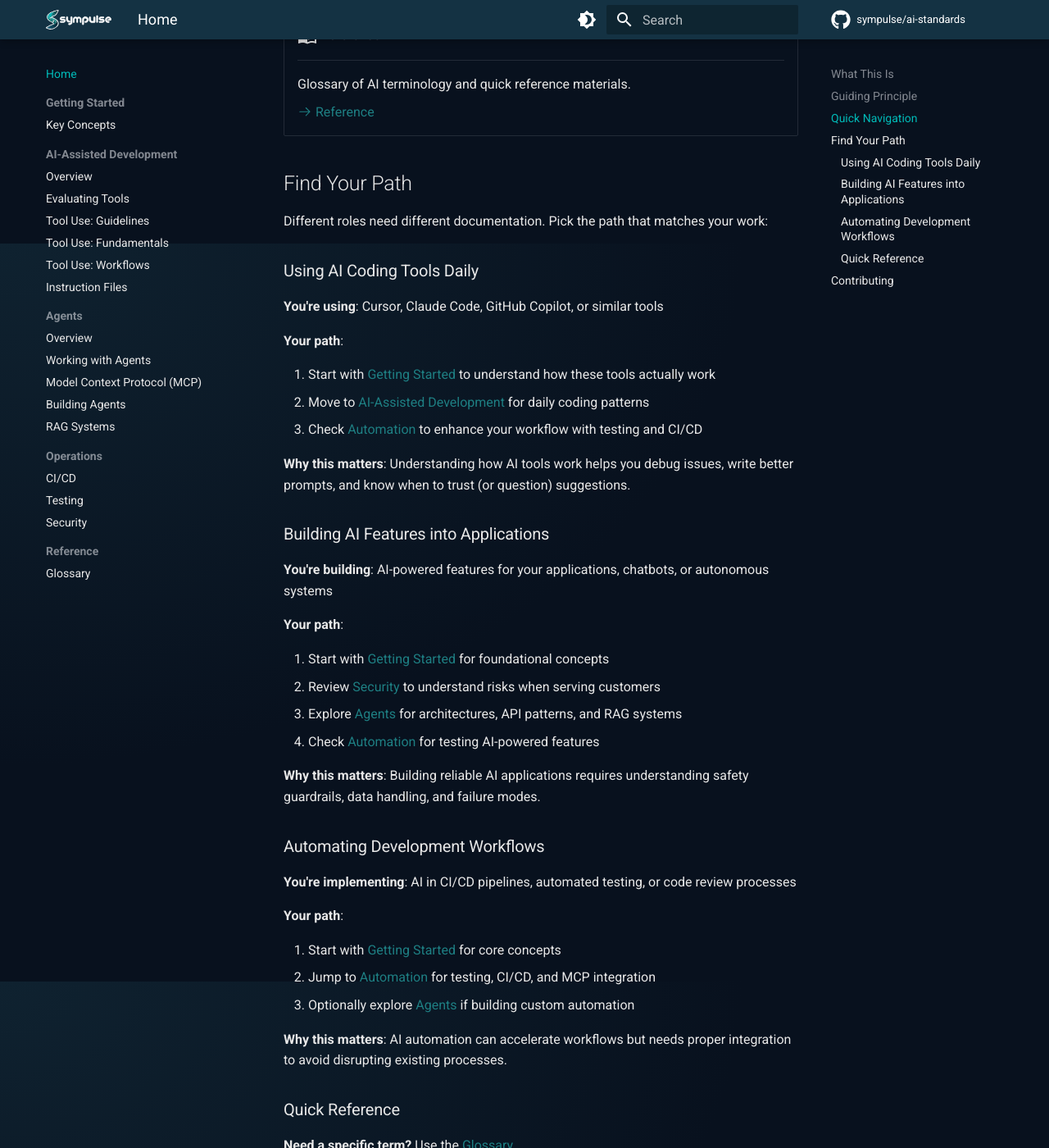
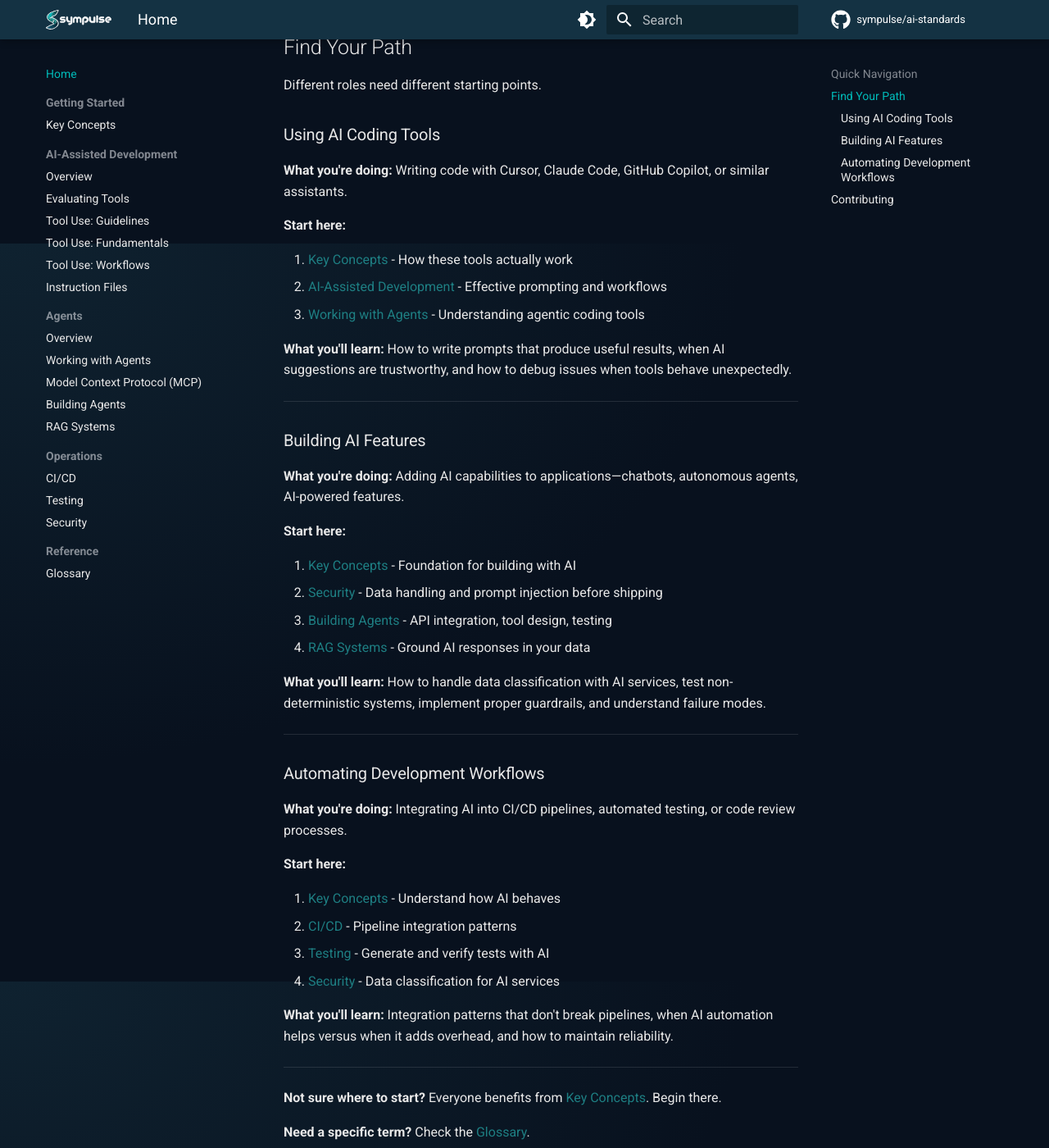
Before and after one commit to sympulsecz/ai-standards, an MkDocs documentation site: the page built from docs/index.md, in a window 1280 px wide and 1400 px high, scrolled down 1551 px. Shown: the whole window at 82% size. Built offline with MkDocs 1.6.1 and Material for MkDocs 9.7.7, drawn with Linux system fonts in a browser that asks for light colours; comment, search, counter and statistics services are not loaded; some of the changed text lies outside the part shown.

Commit message:
docs: update Home page

```diff
--- a/docs/index.md
+++ b/docs/index.md
@@ -1,14 +1,8 @@
 # AI Standards
 
-A practical guide to working effectively with AI in software development.
+This documentation covers practical patterns for working with AI in software development. It focuses on concepts that remain useful regardless of which specific tools or models you're using. The content addresses three main areas: using AI coding assistants effectively, building AI-powered features into applications, and integrating AI into development workflows.
 
-## What This Is
-
-This documentation provides patterns, mental models, and best practices for integrating AI into your development workflow. Whether you're using AI coding assistants, building AI-powered features, or automating processes with AI, you'll find guidance here.
-
-## Guiding Principle
-
-**Concepts over products.** This documentation focuses on transferable knowledge that remains valuable regardless of which specific tools or models you use. Products and tools are mentioned as examples, not as recommendations.
+The sections explain how AI systems actually work, what makes them fail, and how to handle common concerns around security, testing, and reliability. Products are mentioned as examples to illustrate concepts, not as recommendations.
 
 ## Quick Navigation
 
@@ -18,99 +12,104 @@
 
     ---
 
-    Understand how AI actually works so you can debug issues, make informed decisions, and adapt as tools evolve.
+    How AI actually works: prompts, context, embeddings, inference. Foundation for everything else.
 
-    [:octicons-arrow-right-24: Get started](getting-started/key-concepts.md)
+    [:octicons-arrow-right-24: Key concepts](getting-started/key-concepts.md)
 
 - :material-code-braces:{ .lg .middle } **AI-Assisted Development**
 
     ---
 
-    Get more accurate responses from AI tools through better prompting, context management, and iterative refinement.
+    Practical patterns for using AI coding tools: prompting, code review, debugging, refactoring.
 
-    [:octicons-arrow-right-24: Learn more](ai-assisted-development/index.md)
+    [:octicons-arrow-right-24: Daily workflows](ai-assisted-development/index.md)
 
 - :material-robot:{ .lg .middle } **Agents**
 
     ---
 
-    Build autonomous AI systems that take actions reliably—or understand how your AI tools work under the hood.
+    How autonomous AI systems work—from using agentic coding tools to building your own.
 
     [:octicons-arrow-right-24: Explore agents](agents/index.md)
 
-- :material-cog-sync:{ .lg .middle } **Automation**
+- :material-cog-sync:{ .lg .middle } **Operations**
 
     ---
 
-    Integrate AI into testing, CI/CD, and code review workflows without disrupting existing processes.
+    Integrate AI into CI/CD pipelines, testing workflows, and code review.
 
-    [:octicons-arrow-right-24: Automate](automation/index.md)
+    [:octicons-arrow-right-24: CI/CD & Testing](ci-cd.md)
 
 - :material-shield-check:{ .lg .middle } **Security**
 
     ---
 
-    Protect your applications and users when building AI features—understand risks and mitigation strategies.
+    Data classification, enterprise agreements, prompt injection, protecting applications.
 
-    [:octicons-arrow-right-24: Stay secure](security/index.md)
+    [:octicons-arrow-right-24: Security](security/index.md)
 
 - :material-book-open-variant:{ .lg .middle } **Reference**
 
     ---
 
-    Glossary of AI terminology and quick reference materials.
+    Quick lookup for AI terminology.
 
-    [:octicons-arrow-right-24: Reference](reference/glossary.md)
+    [:octicons-arrow-right-24: Glossary](glossary.md)
 
 </div>
 
 ## Find Your Path
 
-Different roles need different documentation. Pick the path that matches your work:
+Different roles need different starting points.
 
-### Using AI Coding Tools Daily
+### Using AI Coding Tools
 
-**You're using**: Cursor, Claude Code, GitHub Copilot, or similar tools
+**What you're doing:** Writing code with Cursor, Claude Code, GitHub Copilot, or similar assistants.
 
-**Your path**:
+**Start here:**
 
-1. Start with [Getting Started](getting-started/key-concepts.md) to understand how these tools actually work
-2. Move to [AI-Assisted Development](ai-assisted-development/index.md) for daily coding patterns
-3. Check [Automation](automation/index.md) to enhance your workflow with testing and CI/CD
+1. [Key Concepts](getting-started/key-concepts.md) - How these tools actually work
+2. [AI-Assisted Development](ai-assisted-development/index.md) - Effective prompting and workflows
+3. [Working with Agents](agents/working-with-agents.md) - Understanding agentic coding tools
 
-**Why this matters**: Understanding how AI tools work helps you debug issues, write better prompts, and know when to trust (or question) suggestions.
+**What you'll learn:** How to write prompts that produce useful results, when AI suggestions are trustworthy, and how to debug issues when tools behave unexpectedly.
 
-### Building AI Features into Applications
+---
 
-**You're building**: AI-powered features for your applications, chatbots, or autonomous systems
+### Building AI Features
 
-**Your path**:
+**What you're doing:** Adding AI capabilities to applications—chatbots, autonomous agents, AI-powered features.
 
-1. Start with [Getting Started](getting-started/key-concepts.md) for foundational concepts
-2. Review [Security](security/index.md) to understand risks when serving customers
-3. Explore [Agents](agents/index.md) for architectures, API patterns, and RAG systems
-4. Check [Automation](automation/index.md) for testing AI-powered features
+**Start here:**
 
-**Why this matters**: Building reliable AI applications requires understanding safety guardrails, data handling, and failure modes.
+1. [Key Concepts](getting-started/key-concepts.md) - Foundation for building with AI
+2. [Security](security/index.md) - Data handling and prompt injection before shipping
+3. [Building Agents](agents/building-agents.md) - API integration, tool design, testing
+4. [RAG Systems](agents/rag.md) - Ground AI responses in your data
+
+**What you'll learn:** How to handle data classification with AI services, test non-deterministic systems, implement proper guardrails, and understand failure modes.
+
+---
 
 ### Automating Development Workflows
 
-**You're implementing**: AI in CI/CD pipelines, automated testing, or code review processes
+**What you're doing:** Integrating AI into CI/CD pipelines, automated testing, or code review processes.
 
-**Your path**:
+**Start here:**
 
-1. Start with [Getting Started](getting-started/key-concepts.md) for core concepts
-2. Jump to [Automation](automation/index.md) for testing, CI/CD, and MCP integration
-3. Optionally explore [Agents](agents/index.md) if building custom automation
+1. [Key Concepts](getting-started/key-concepts.md) - Understand how AI behaves
+2. [CI/CD](ci-cd.md) - Pipeline integration patterns
+3. [Testing](testing.md) - Generate and verify tests with AI
+4. [Security](security/index.md) - Data classification for AI services
 
-**Why this matters**: AI automation can accelerate workflows but needs proper integration to avoid disrupting existing processes.
+**What you'll learn:** Integration patterns that don't break pipelines, when AI automation helps versus when it adds overhead, and how to maintain reliability.
 
-### Quick Reference
+---
 
-**Need a specific term?** Use the [Glossary](reference/glossary.md)
+**Not sure where to start?** Everyone benefits from [Key Concepts](getting-started/key-concepts.md). Begin there.
 
-**Not sure where to start?** Begin with [Getting Started](getting-started/key-concepts.md) - it's useful for everyone.
+**Need a specific term?** Check the [Glossary](glossary.md).
 
 ## Contributing
 
-These standards are maintained collaboratively. See the repository for contribution guidelines.
+This documentation is maintained collaboratively. See the repository for contribution guidelines.
```
